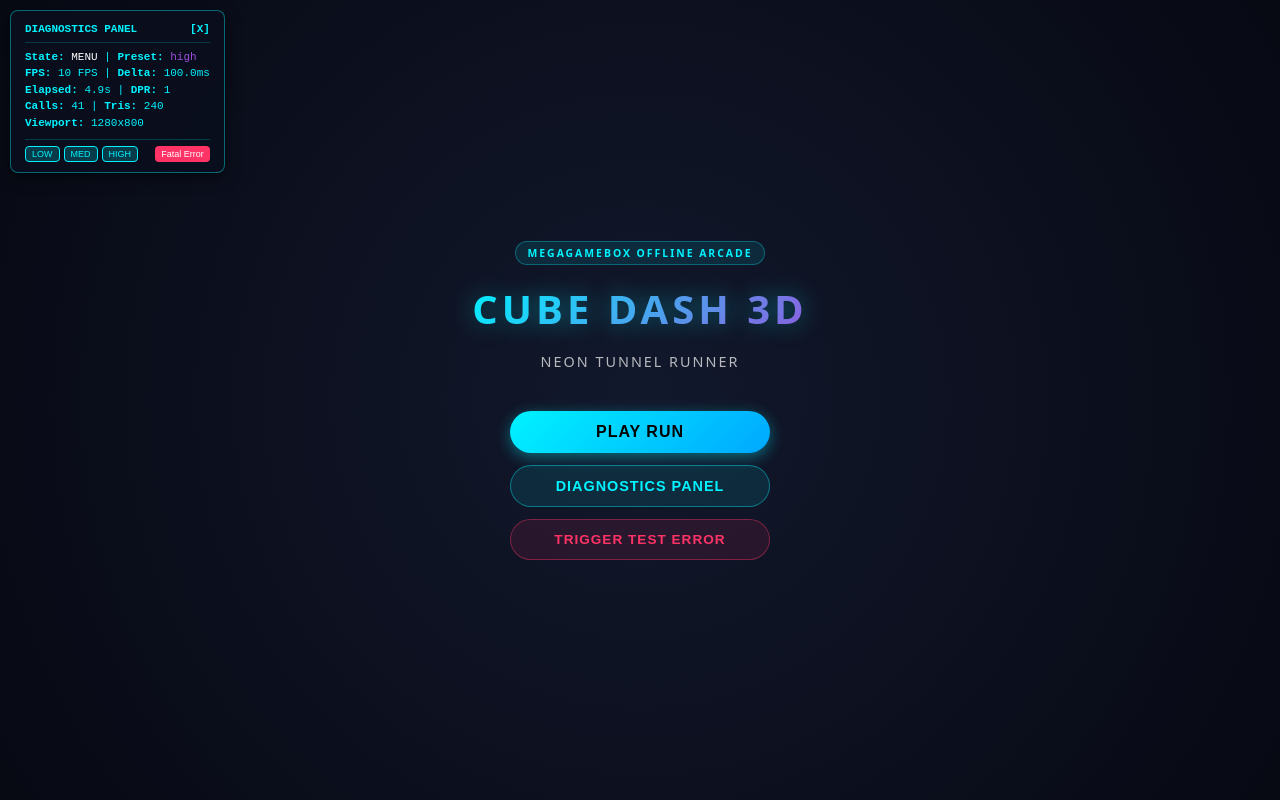
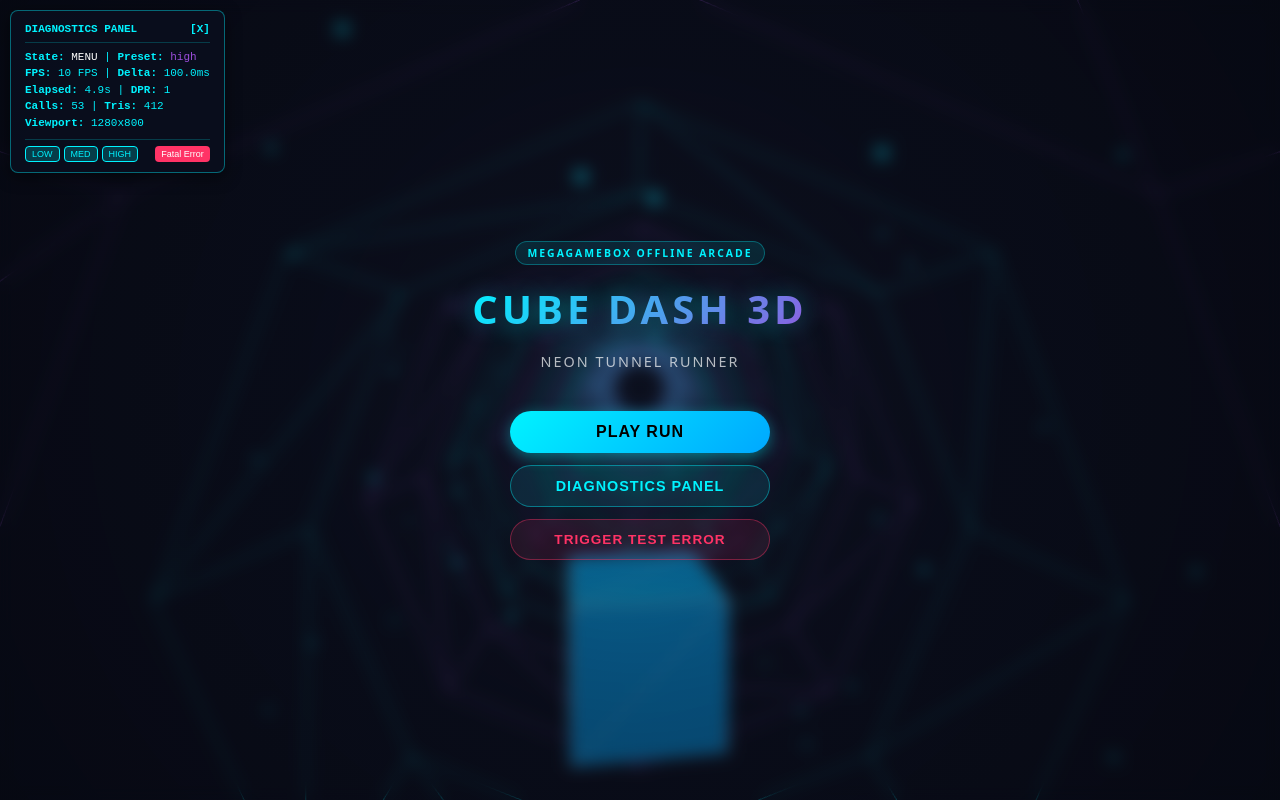
Before and after one commit to marajulcsecu/03_Cube_Dash_3D, a website built with Vite: page index.html in a window 1280 px wide. Built offline with nearby package versions, Linux system fonts and the light colour scheme; animation ran at ten frames a second.

Commit message:
fix: make menu shell semi-transparent and enhance 3D tunnel visibility

```diff
--- a/src/render/Materials.js
+++ b/src/render/Materials.js
@@ -12,11 +12,11 @@ export class MaterialFactory {
   }
 
   _initMaterials() {
-    // Deep Space Tunnel Wall Material
+    // Deep Space Tunnel Wall Material with bright emissive lines
     this.materials.set('tunnelWall', new THREE.MeshStandardMaterial({
-      color: 0x0a0f24,
-      roughness: 0.8,
-      metalness: 0.2,
+      color: 0x0d122b,
+      roughness: 0.5,
+      metalness: 0.5,
       flatShading: true
     }));
 
@@ -25,22 +25,22 @@ export class MaterialFactory {
       color: 0x00f3ff,
       wireframe: true,
       transparent: true,
-      opacity: 0.6
+      opacity: 0.85
     }));
 
     // Violet Neon Accents
-    this.materials.set('violetEmissive', new THREE.MeshStandardMaterial({
+    this.materials.set('violetEmissive', new THREE.MeshBasicMaterial({
       color: 0x9d4edd,
-      emissive: 0x9d4edd,
-      emissiveIntensity: 0.8,
-      roughness: 0.3
+      wireframe: true,
+      transparent: true,
+      opacity: 0.9
     }));
 
     // Warm Amber Hazard Material
     this.materials.set('amberEmissive', new THREE.MeshStandardMaterial({
       color: 0xff9e00,
       emissive: 0xff9e00,
-      emissiveIntensity: 0.9,
+      emissiveIntensity: 1.2,
       roughness: 0.2
     }));
 
@@ -48,7 +48,7 @@ export class MaterialFactory {
     this.materials.set('playerCube', new THREE.MeshStandardMaterial({
       color: 0x00f3ff,
       emissive: 0x00a8ff,
-      emissiveIntensity: 0.7,
+      emissiveIntensity: 0.8,
       roughness: 0.1,
       metalness: 0.8
     }));
@@ -57,7 +57,7 @@ export class MaterialFactory {
     this.materials.set('energyShard', new THREE.MeshStandardMaterial({
       color: 0x00ffff,
       emissive: 0x00ffff,
-      emissiveIntensity: 1.0,
+      emissiveIntensity: 1.2,
       roughness: 0.1
     }));
   }
--- a/src/render/SceneFactory.js
+++ b/src/render/SceneFactory.js
@@ -13,74 +13,102 @@ export class SceneFactory {
     this.materialFactory = new MaterialFactory();
     this.lights = [];
     this.decorativeTunnelGroup = new THREE.Group();
+    this.playerPreviewMesh = null;
 
     this._initScene();
   }
 
   _initScene() {
-    // Atmospheric Fog
+    // Atmospheric Fog (subtle for long distance depth readability)
     this.scene.background = new THREE.Color(0x070913);
-    this.scene.fog = new THREE.FogExp2(0x070913, 0.018);
+    this.scene.fog = new THREE.FogExp2(0x070913, 0.007);
 
     // Camera
     const aspect = window.innerWidth / window.innerHeight;
-    this.camera = new THREE.PerspectiveCamera(75, aspect, 0.1, 150);
-    this.camera.position.set(0, 2.2, 6);
-    this.camera.lookAt(0, 0, -20);
+    this.camera = new THREE.PerspectiveCamera(70, aspect, 0.1, 200);
+    this.camera.position.set(0, 2.5, 6);
+    this.camera.lookAt(0, 1.0, -30);
 
     // Ambient Lighting
-    const ambientLight = new THREE.AmbientLight(0x1a2035, 1.0);
+    const ambientLight = new THREE.AmbientLight(0x1a2035, 1.2);
     this.scene.add(ambientLight);
     this.lights.push(ambientLight);
 
     // Directional Cyan Key Light
-    const keyLight = new THREE.DirectionalLight(0x00f3ff, 1.5);
-    keyLight.position.set(0, 15, -10);
+    const keyLight = new THREE.DirectionalLight(0x00f3ff, 2.0);
+    keyLight.position.set(0, 20, -10);
     this.scene.add(keyLight);
     this.lights.push(keyLight);
 
-    // Point Light near Player
-    const playerLight = new THREE.PointLight(0x9d4edd, 2.5, 25);
-    playerLight.position.set(0, 2, 4);
+    // Point Light near Player Position
+    const playerLight = new THREE.PointLight(0x00ffff, 3.0, 30);
+    playerLight.position.set(0, 2, 3);
     this.scene.add(playerLight);
     this.lights.push(playerLight);
 
-    // Add decorative tunnel ring test geometry
+    // Build decorative tunnel geometry & lane markers
     this._buildDecorativeTunnel();
+    this._buildPlayerPreview();
+
     this.scene.add(this.decorativeTunnelGroup);
   }
 
   _buildDecorativeTunnel() {
-    const ringGeometry = new THREE.CylinderGeometry(8, 8, 2, 6, 1, true);
+    const ringGeometry = new THREE.CylinderGeometry(5.5, 5.5, 3, 8, 1, true);
     const wallMat = this.materialFactory.get('tunnelWall');
-    const gridMat = this.materialFactory.get('cyanNeonGrid');
+    const cyanGridMat = this.materialFactory.get('cyanNeonGrid');
+    const violetGridMat = this.materialFactory.get('violetEmissive');
 
-    for (let i = 0; i < 20; i++) {
+    for (let i = 0; i < 25; i++) {
       const ringGroup = new THREE.Group();
 
+      // Outer wall
       const mesh = new THREE.Mesh(ringGeometry, wallMat);
       mesh.rotation.x = Math.PI / 2;
       ringGroup.add(mesh);
 
+      // Alternating cyan/violet neon wireframe grid
+      const gridMat = (i % 2 === 0) ? cyanGridMat : violetGridMat;
       const gridMesh = new THREE.Mesh(ringGeometry, gridMat);
       gridMesh.rotation.x = Math.PI / 2;
       gridMesh.scale.set(0.99, 1.01, 0.99);
       ringGroup.add(gridMesh);
 
-      ringGroup.position.z = -i * 6;
+      ringGroup.position.z = -i * 5;
       this.decorativeTunnelGroup.add(ringGroup);
     }
   }
 
+  _buildPlayerPreview() {
+    // Glowing Beveled Cube preview for player
+    const cubeGeo = new THREE.BoxGeometry(1, 1, 1);
+    const cubeMat = this.materialFactory.get('playerCube');
+    this.playerPreviewMesh = new THREE.Mesh(cubeGeo, cubeMat);
+    this.playerPreviewMesh.position.set(0, 0.5, 2);
+
+    // Add glowing wireframe outline to player cube
+    const wireGeo = new THREE.WireframeGeometry(cubeGeo);
+    const wireMat = new THREE.LineBasicMaterial({ color: 0xffffff, linewidth: 2 });
+    const wireframe = new THREE.LineSegments(wireGeo, wireMat);
+    this.playerPreviewMesh.add(wireframe);
+
+    this.scene.add(this.playerPreviewMesh);
+  }
+
   update(delta, elapsed) {
-    // Rotate decorative tunnel rings for motion verification
+    // Animate tunnel ring movement down Z axis
     this.decorativeTunnelGroup.children.forEach((ring, idx) => {
-      ring.rotation.z = (elapsed * 0.2) + (idx * 0.05);
-      ring.position.z += delta * 15;
+      ring.position.z += delta * 18;
       if (ring.position.z > 10) {
-        ring.position.z -= 120;
+        ring.position.z -= 125;
       }
     });
+
+    // Subtle floating & rotation on player preview cube
+    if (this.playerPreviewMesh) {
+      this.playerPreviewMesh.position.y = 0.5 + Math.sin(elapsed * 3) * 0.1;
+      this.playerPreviewMesh.rotation.y = Math.sin(elapsed * 1.5) * 0.15;
+    }
   }
 
   updateAspect(width, height) {
--- a/styles/main.css
+++ b/styles/main.css
@@ -166,7 +166,9 @@ html, body {
   height: 100%;
   padding: 24px;
   text-align: center;
-  background: radial-gradient(circle at center, #12182c 0%, #070913 100%);
+  background: radial-gradient(circle at center, rgba(18, 24, 44, 0.45) 0%, rgba(7, 9, 19, 0.75) 100%);
+  backdrop-filter: blur(8px);
+  -webkit-backdrop-filter: blur(8px);
   gap: 16px;
 }
 
```
